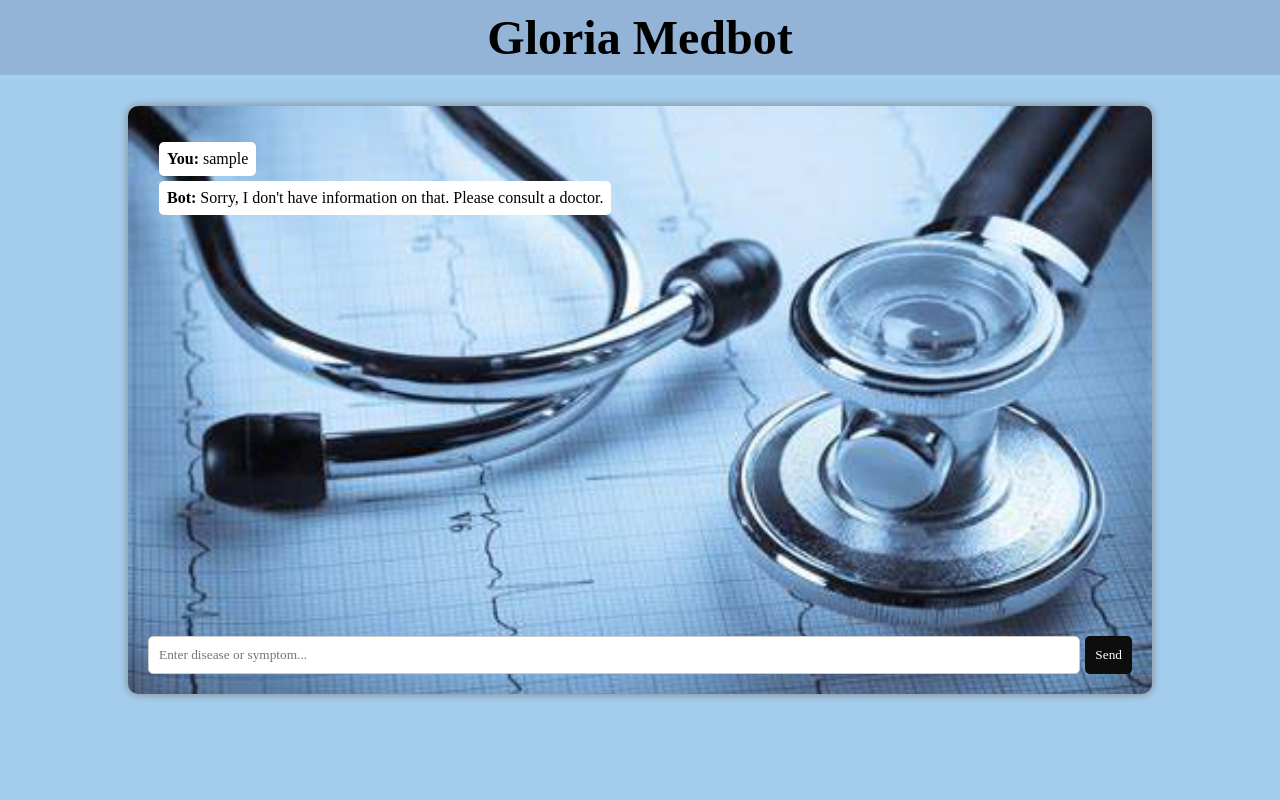
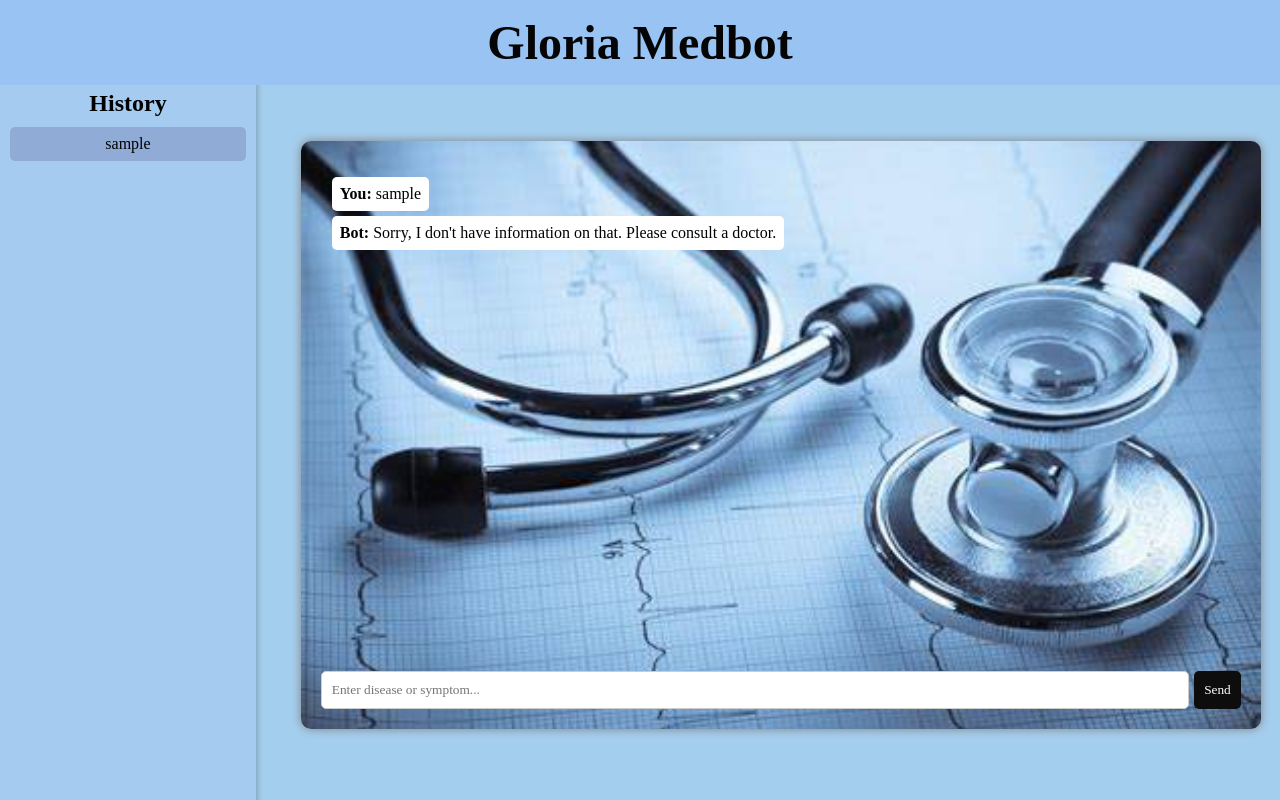
Before and after one commit to Jayanthi-17/Gloria-Medbot, a plain HTML site: page index.html in a window 1280 px wide. Both pictures are taken after typing "Sample" into the empty fields and a click on the button "Send". Drawn offline with Linux system fonts and the light colour scheme.

Commit message:
thirdcommit

```diff
--- a/index.html
+++ b/index.html
@@ -9,11 +9,18 @@
 </head>
 <body>
     <div id="head"><h1>Gloria Medbot</h1></div>
+    <div class="history-bar" id="history-bar">
+        <h2>History</h2>
+        <ul id="history-list"></ul>
+    </div>
+
     <div class="chat-container">
         <div class="chat-box" id="chat-box"></div>
         <div class="input-area">
             <input type="text" id="user-input" placeholder="Enter disease or symptom...">
             <button onclick="handleChat()" id="send-btn">Send</button>
+            <!-- <button onclick="startVoiceRecognition()">🎤 Speak</button> -->
+
         </div>
     </div>
 
--- a/script.js
+++ b/script.js
@@ -101,3 +101,40 @@
     document.getElementById("user-input").value = "";
     chatBox.scrollTop = chatBox.scrollHeight;
 }
+function updateHistory(userInput) {
+    let historyList = document.getElementById("history-list");
+
+    // Prevent duplicate entries
+    if ([...historyList.children].some(item => item.textContent === userInput)) {
+        return;
+    }
+
+    let listItem = document.createElement("li");
+    listItem.textContent = userInput;
+    listItem.onclick = function() {
+        document.getElementById("user-input").value = userInput;
+    };
+    historyList.appendChild(listItem);
+}
+
+function handleChat() {
+    let userInput = document.getElementById("user-input").value.toLowerCase().trim();
+    let chatBox = document.getElementById("chat-box");
+
+    if (!userInput) return;
+
+    chatBox.innerHTML += `<p class="message user"><strong>You:</strong> ${userInput}</p>`;
+
+    if (medicalData[userInput]) {
+        let data = medicalData[userInput];
+        chatBox.innerHTML += `<p class="message bot"><strong>Bot:</strong><br>Symptoms: ${data.symptoms}<br>Medicines: ${data.medicines}<br>Precautions: ${data.precautions}</p>`;
+    } else {
+        chatBox.innerHTML += `<p class="message bot"><strong>Bot:</strong> Sorry, I don't have information on that. Please consult a doctor.</p>`;
+    }
+
+    // Update history
+    updateHistory(userInput);
+
+    document.getElementById("user-input").value = "";
+    chatBox.scrollTop = chatBox.scrollHeight;
+}
--- a/style.css
+++ b/style.css
@@ -89,3 +89,61 @@ button {
     background-color: #ccc;
     color: black;
 }
+/* Header Styling */
+#head {
+    width: 100%;
+    text-align: center;
+    background-color: #98c3f2;
+    color: rgb(5, 5, 5);
+    padding: 15px 0;
+    font-size: 24px;
+    position: fixed;
+    top: 0;
+    left: 0;
+    z-index: 1000;
+}
+
+/* History Bar (Always Visible) */
+.history-bar {
+    width: 20%;
+    background-color: #a5ccf0;
+    padding: 10px;
+    box-shadow: 2px 0 5px rgba(0, 0, 0, 0.2);
+    overflow-y: auto;
+    height: calc(100vh - 60px); /* Adjusted height below header */
+    position: fixed;
+    left: 0;
+    top: 80px; /* Below header */
+}
+
+/* History List */
+.history-bar h2 {
+    text-align: center;
+    margin-bottom: 10px;
+}
+
+#history-list {
+    list-style: none;
+    padding: 0;
+}
+
+#history-list li {
+    background: #90acd6;
+    margin: 5px 0;
+    padding: 8px;
+    border-radius: 5px;
+    cursor: pointer;
+    text-align: center;
+}
+
+#history-list li:hover {
+    background: #bbb;
+}
+
+/* Chat Container (Shifted Right to Accommodate History) */
+.chat-container {
+    margin-top: 70px; /* Prevent overlap with header */
+    margin-left: 22%; /* Shift to the right since history bar is visible */
+    width: 75%;
+    transition: margin-left 0.3s ease-in-out;
+}
```
Lines whose indentation alone changed are shown as unchanged.
